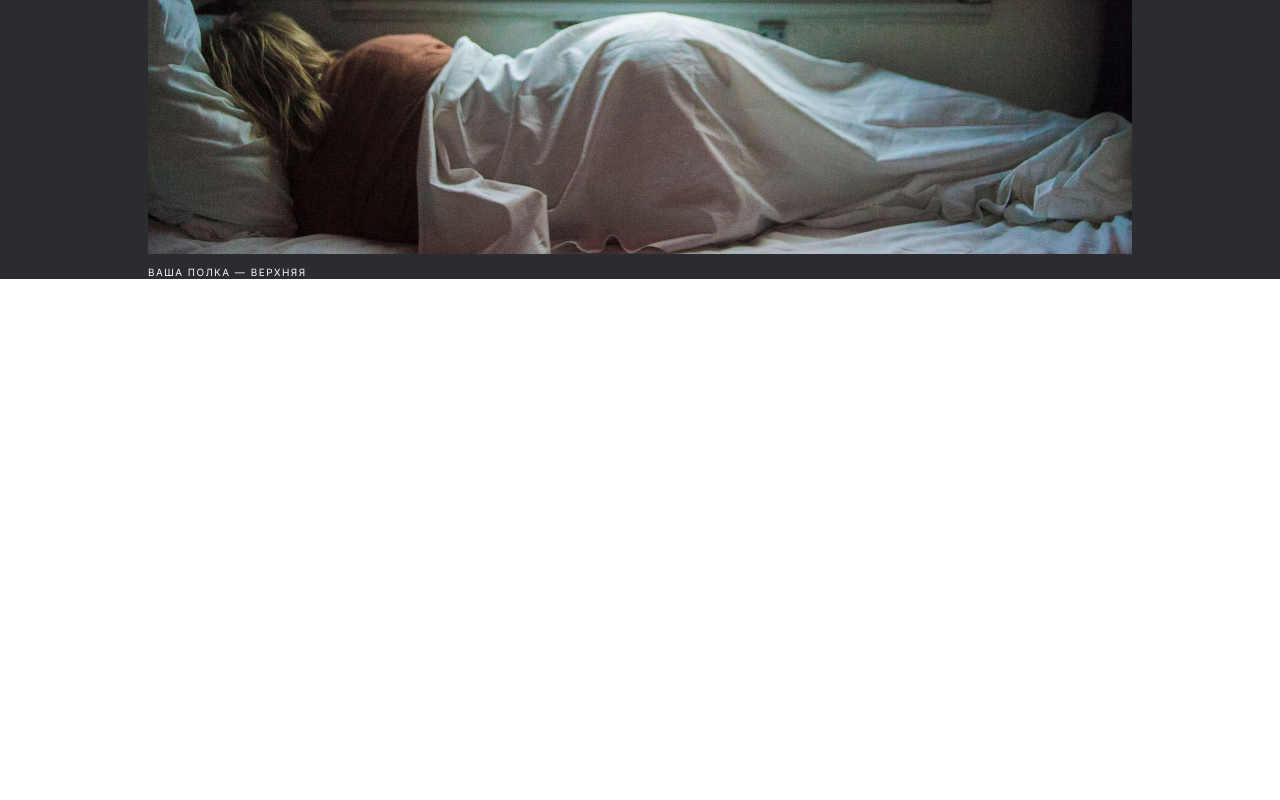
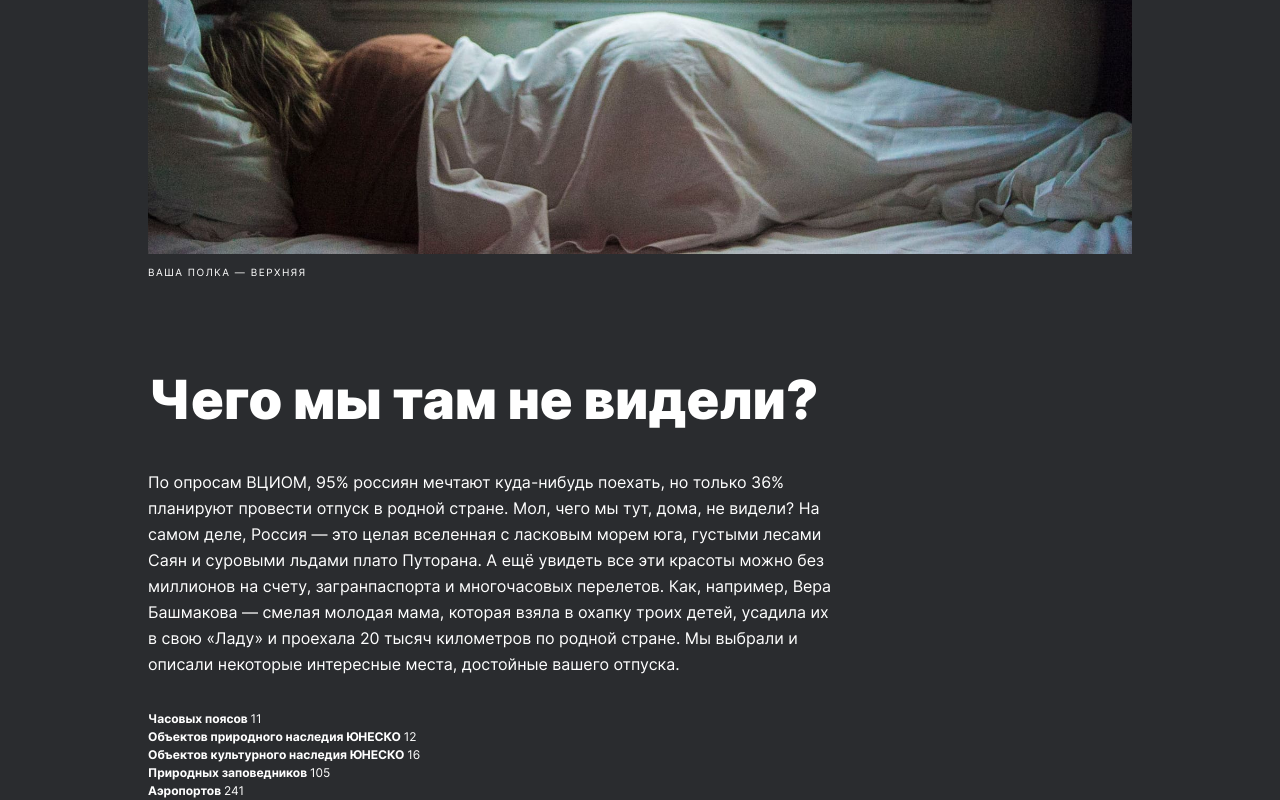
Before and after one commit to dizhukova/russian-travel, a plain HTML site: page index.html in a window 1280 px wide. Shown: the part 857-1657 px from the top of the page. Before the commit the page ends 1136 px from the top, so only its background shows below. Drawn offline with Linux system fonts and the light colour scheme.

Commit message:
Added section intro

```diff
--- /dev/null
+++ b/blocks/intro/__list-number/intro__list-number.css
@@ -0,0 +1,3 @@
+.intro__list-number {
+    font-weight: normal;
+}
--- /dev/null
+++ b/blocks/intro/__list/intro__list.css
@@ -0,0 +1,12 @@
+.intro__list {
+    max-width: 690px;
+    margin: 33px 0 0;
+    padding-left: 0;
+    list-style: none;
+    font-family: 'Inter';
+    font-style: normal;
+    font-weight: bold;
+    font-size: 12px;
+    line-height: 1.5;
+    color: #FFFFFF;
+}
--- /dev/null
+++ b/blocks/intro/__text/intro__text.css
@@ -0,0 +1,10 @@
+.intro__text{
+    max-width: 690px;
+    margin: 0;
+    padding-top: 40px;
+    font-family: 'Inter';
+    font-style: normal;
+    font-weight: normal;
+    line-height: 1.63;
+    color: #FFFFFF;
+}
--- /dev/null
+++ b/blocks/intro/__title/intro__title.css
@@ -0,0 +1,9 @@
+.intro__title {
+    margin: 0;
+    font-family: 'Inter';
+    font-style: normal;
+    font-weight: 900;
+    font-size: 54px;
+    line-height: 1.07;
+    color: #FFFFFF;
+}
--- /dev/null
+++ b/blocks/intro/intro.css
@@ -0,0 +1,6 @@
+.intro {
+    max-width: 984px;
+    margin: 92px auto 0 auto;
+    display: flex;
+    flex-direction: column;
+}
--- a/index.html
+++ b/index.html
@@ -30,7 +30,15 @@
         <p class="lead__caption">ваша полка — верхняя</p>
       </section>
       <section class="intro">
-
+        <h2 class="intro__title">Чего мы там не видели?</h2>
+        <p class="intro__text">По опросам ВЦИОМ, 95% россиян мечтают куда-нибудь поехать, но только 36% планируют провести отпуск в родной стране. Мол, чего мы тут, дома, не видели? На самом деле, Россия — это целая вселенная с ласковым морем юга, густыми лесами Саян и суровыми льдами плато Путорана. А ещё увидеть все эти красоты можно без миллионов на счету, загранпаспорта и многочасовых перелетов. Как, например, Вера Башмакова — смелая молодая мама, которая взяла в охапку троих детей, усадила их в свою «Ладу» и проехала 20 тысяч километров по родной стране. Мы выбрали и описали некоторые интересные места, достойные вашего отпуска.</p>
+        <ul class="intro__list">
+          <li class="intro__list-text">Часовых поясов <span class="intro__list-number">11</span></li>
+          <li class="intro__list-text">Объектов природного наследия ЮНЕСКО <span class="intro__list-number">12</span></li>
+          <li class="intro__list-text">Объектов культурного наследия ЮНЕСКО <span class="intro__list-number">16</span></li>
+          <li class="intro__list-text">Природных заповедников <span class="intro__list-number">105</span></li>
+          <li class="intro__list-text">Аэропортов <span class="intro__list-number">241</span></li>
+        </ul>
       </section>
       <section class="photo-grid">
 
--- a/pages/index.css
+++ b/pages/index.css
@@ -15,3 +15,8 @@
 @import url("../blocks/lead/__image-polka/lead__image-polka.css");
 @import url("../blocks/lead/__image-map/lead__image-map.css");
 @import url("../blocks/lead/__caption/lead__caption.css");
+@import url("../blocks/intro/intro.css");
+@import url("../blocks/intro/__title/intro__title.css");
+@import url("../blocks/intro/__text/intro__text.css");
+@import url("../blocks/intro/__list/intro__list.css");
+@import url("../blocks/intro/__list-number/intro__list-number.css");
```
